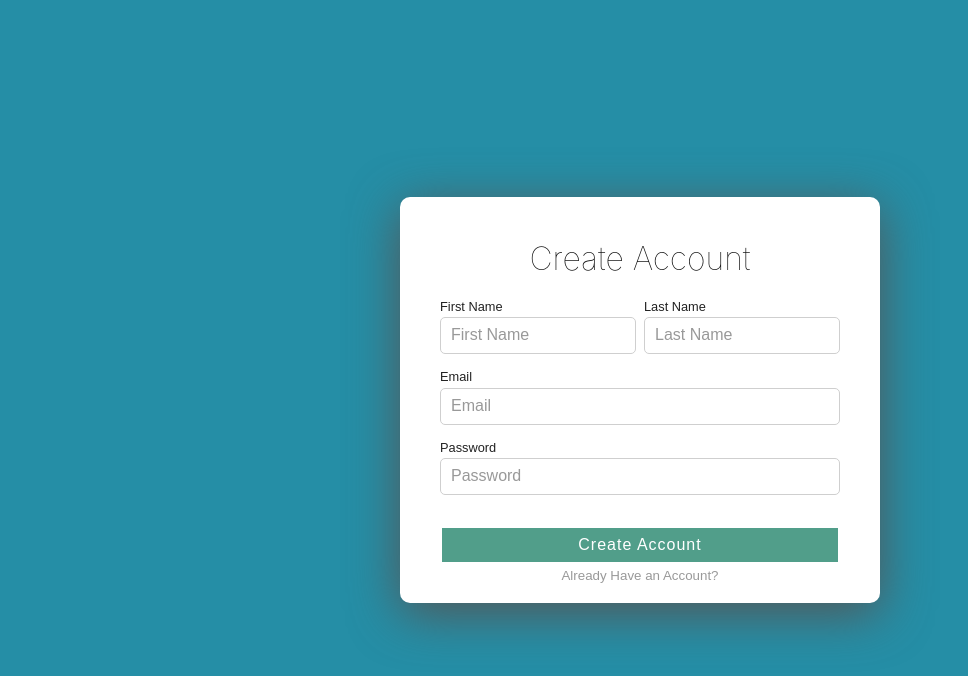
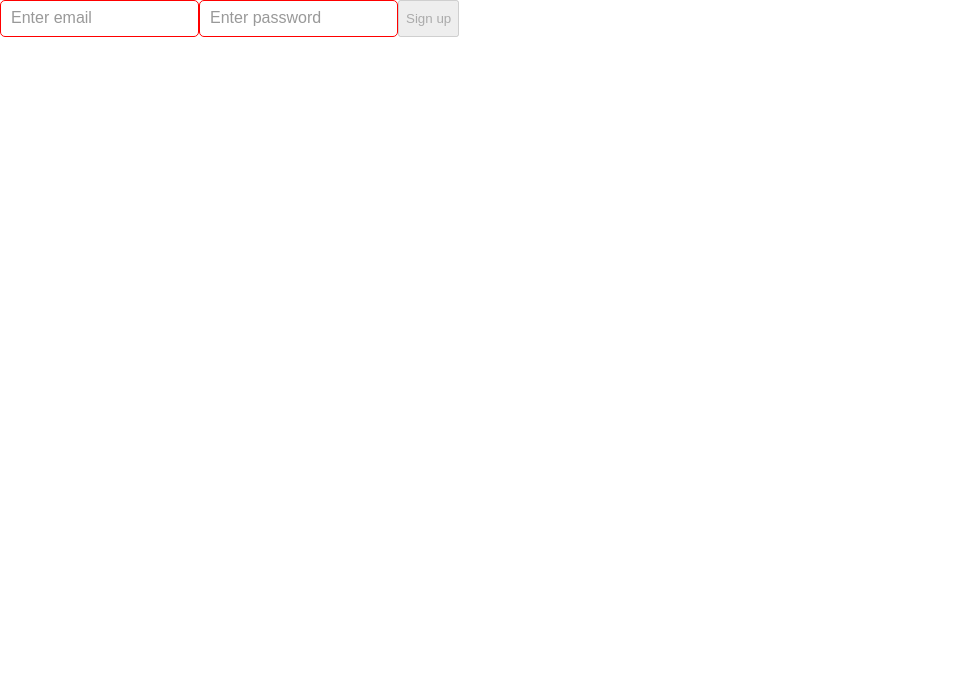
Before and after one commit to mathan1995/FormValidation, a React (Create React App) app: page / in a window 1280 px wide. Shown: the top 676 px of the page, without its empty margins (0-968 px from the left). Built offline with nearby package versions, Linux system fonts and the light colour scheme.

Commit message:
Added Empty FIeld Validation

```diff
--- a/src/App.js
+++ b/src/App.js
@@ -3,10 +3,11 @@ import "./App.css";
 import Main from "./FormMain";
 import UserForm from "./formUi";
 import Welcome from "./welcome";
+import EmptyValidate from "./EmptyField";
 
 class App extends Component {
   render() {
-    return <Main />;
+    return <EmptyValidate />;
   }
 }
 
--- /dev/null
+++ b/src/EmptyField.js
@@ -0,0 +1,76 @@
+import React from "react";
+import ReactDOM from "react-dom";
+
+import "./App.css";
+
+function validate(email, password) {
+  // true means invalid, so our conditions got reversed
+  return {
+    email: email.length === 0,
+    password: password.length === 0
+  };
+}
+
+class EmptyValidate extends React.Component {
+  constructor() {
+    super();
+    this.state = {
+      email: "",
+      password: "",
+
+      everFocusedEmail: false,
+      everFocusedPassword: false,
+      inFocus: ""
+    };
+  }
+
+  handleEmailChange = evt => {
+    this.setState({ email: evt.target.value });
+  };
+
+  handlePasswordChange = evt => {
+    this.setState({ password: evt.target.value });
+  };
+
+  handleSubmit = evt => {
+    if (!this.canBeSubmitted()) {
+      evt.preventDefault();
+      return;
+    }
+    const { email, password } = this.state;
+    alert(`Signed up with email: ${email} password: ${password}`);
+  };
+
+  canBeSubmitted() {
+    const errors = validate(this.state.email, this.state.password);
+    const isDisabled = Object.keys(errors).some(x => errors[x]);
+    return !isDisabled;
+  }
+
+  render() {
+    const errors = validate(this.state.email, this.state.password);
+    const isDisabled = Object.keys(errors).some(x => errors[x]);
+    return (
+      <form onSubmit={this.handleSubmit}>
+        <input
+          className={errors.email ? "error" : ""}
+          type="text"
+          placeholder="Enter email"
+          value={this.state.email}
+          onChange={this.handleEmailChange}
+        />
+
+        <input
+          className={errors.password ? "error" : ""}
+          type="password"
+          placeholder="Enter password"
+          value={this.state.password}
+          onChange={this.handlePasswordChange}
+        />
+        <button disabled={isDisabled}>Sign up</button>
+      </form>
+    );
+  }
+}
+
+export default EmptyValidate;
```
